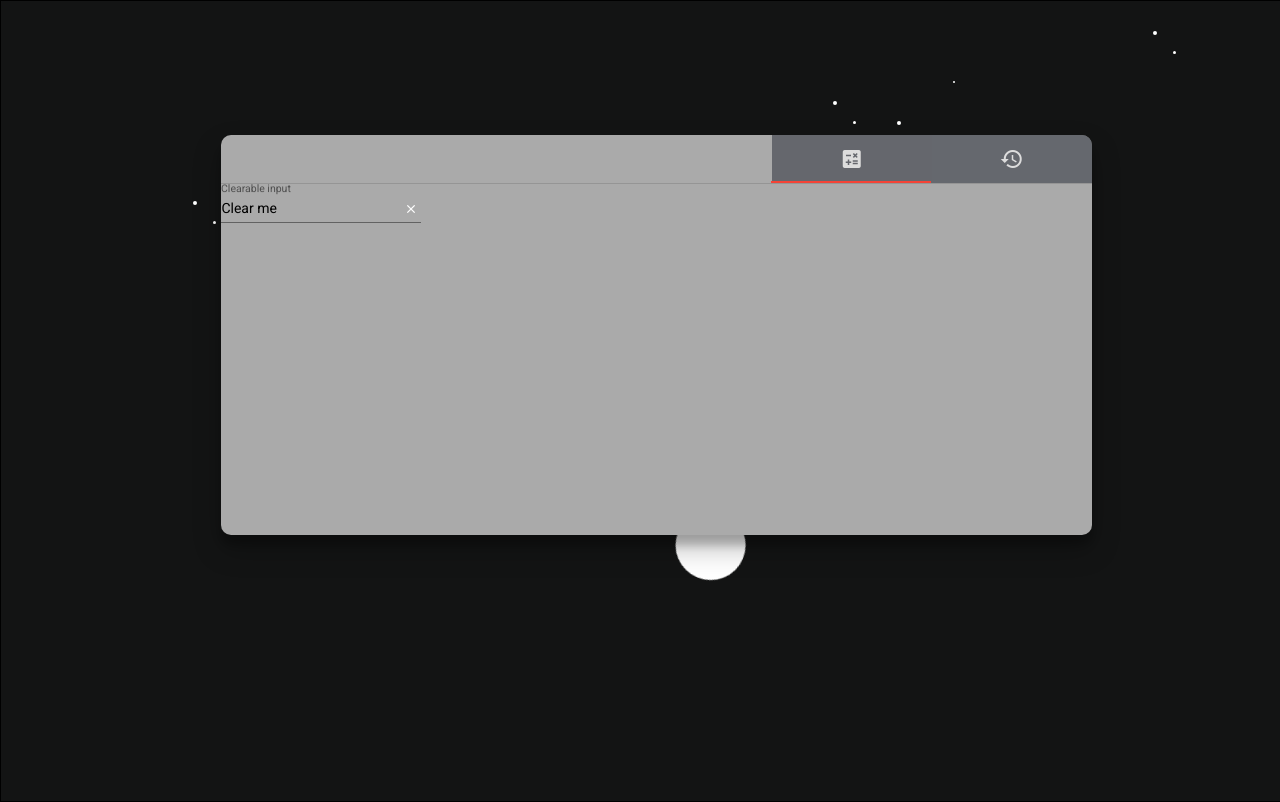
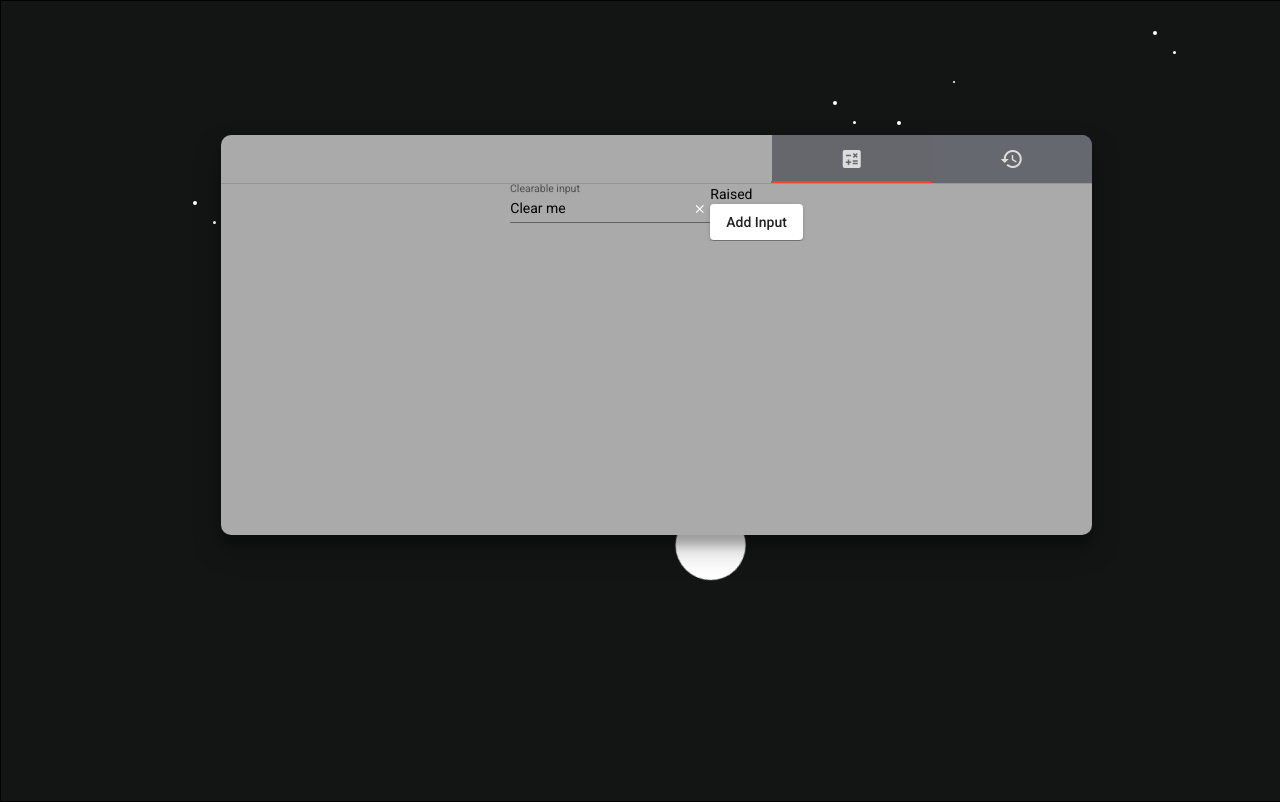
Before and after one commit to hamada-j/Clima, an Angular app in the folder clima-app/: page /calc in a window 1280 px wide. Built offline with nearby package versions, Linux system fonts and the light colour scheme.

Commit message:
Undetermined number of arguments
Receives an undetermined number of arguments.

For each argument, the DOM will generate a input.

User start with ONE input, if they wanna to add more input with the buttun UNDETERMINED of them.

I will add a button for this, in FLEX.

```diff
--- a/clima-app/src/app/calc/calc.component.html
+++ b/clima-app/src/app/calc/calc.component.html
@@ -3,7 +3,7 @@
     <ng-template mat-tab-label>
       <mat-icon class="material-icons">calculate</mat-icon>
     </ng-template>
-    <div>
+    <div class="calc">
       <mat-form-field class="example-form-field">
         <mat-label>Clearable input</mat-label>
         <input matInput type="text" [(ngModel)]="value" />
@@ -18,6 +18,12 @@
           <mat-icon>close</mat-icon>
         </button>
       </mat-form-field>
+      <section>
+        <div class="example-label">Raised</div>
+        <div class="example-button-row">
+          <button mat-raised-button>Add Input</button>
+        </div>
+      </section>
     </div>
   </mat-tab>
 
--- a/clima-app/src/app/calc/calc.component.scss
+++ b/clima-app/src/app/calc/calc.component.scss
@@ -12,3 +12,7 @@
 .example-form-field {
   width: 200px;
 }
+.calc {
+  display: flex;
+  justify-content: center;
+}
```
